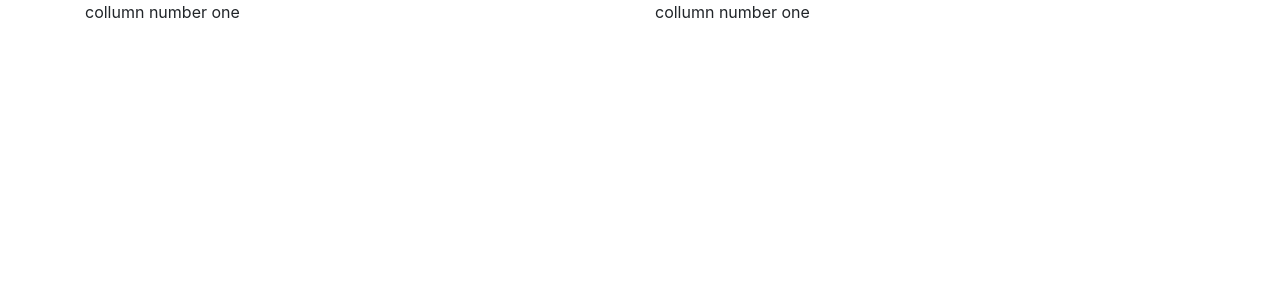
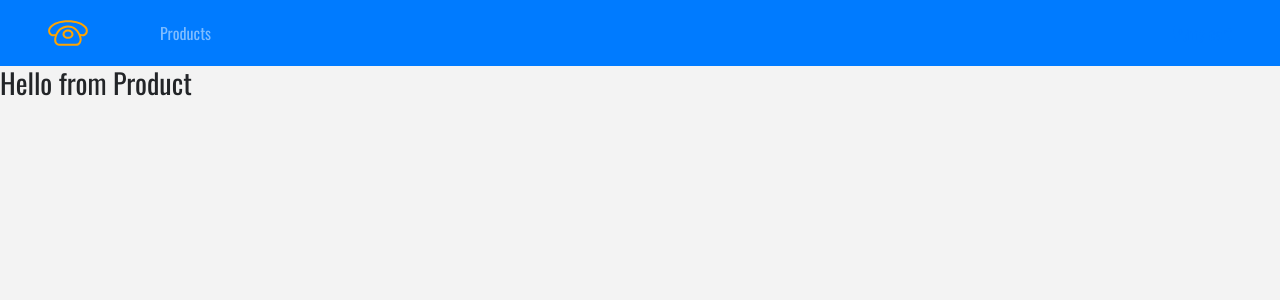
Before and after one commit to luissoldevilla/ecom-app, a React (Create React App) app: page / in a window 1280 px wide. Shown: the top 300 px of the page. Built offline with nearby package versions, Linux system fonts and the light colour scheme.

Commit message:
- Install awesome fonts - Install React Router - Integrated React Switch - added following routers   -Details   -Cart   -default - page not found   -Home page/ Products List   -Product - Navbar links completed

```diff
--- a/package.json
+++ b/package.json
@@ -6,6 +6,7 @@
     "bootstrap": "^4.2.1",
     "react": "^16.7.0",
     "react-dom": "^16.7.0",
+    "react-router-dom": "^4.3.1",
     "react-scripts": "2.1.3"
   },
   "scripts": {
--- a/public/index.html
+++ b/public/index.html
@@ -24,6 +24,9 @@
     -->
     <!-- google fonts -->
     <link href="https://fonts.googleapis.com/css?family=Oswald|Poppins" rel="stylesheet">
+    <!-- font awesome -->
+    <link rel="stylesheet" href="https://use.fontawesome.com/releases/v5.6.3/css/all.css" integrity="sha384-UHRtZLI+pbxtHCWp1t77Bi1L4ZtiqrqD80Kn4Z8NTSRyMA2Fd33n5dQ8lWUE00s/" crossorigin="anonymous">
+
     <title>React Ecom</title>
   </head>
   <body>
--- a/src/App.css
+++ b/src/App.css
@@ -1,32 +1,27 @@
-.App {
-  text-align: center;
+:root {
+  --mainBlue: #2a2a72;
+  --lightBlue: #009ffd;
+  --mainWhite: #f3f3f3;
+  --mainDark: #232528;
+  --mainYellow: #ffa400;
 }
 
-.App-logo {
-  animation: App-logo-spin infinite 20s linear;
-  height: 40vmin;
+body {
+  font-family: 'Oswald', sans-serif !important;
+  background: var(--mainWhite) !important;
+  color: var(--mainDark) !important;
 }
 
-.App-header {
-  background-color: #282c34;
-  min-height: 100vh;
-  display: flex;
-  flex-direction: column;
-  align-items: center;
-  justify-content: center;
-  font-size: calc(10px + 2vmin);
-  color: white;
+.text-title {
+  font-family: 'Poppins', sans-serif;
+  letter-spacing: 0.3rem;
+  text-transform: uppercase;
 }
 
-.App-link {
-  color: #61dafb;
+.text-blue {
+  color: var(--mainBlue);
 }
 
-@keyframes App-logo-spin {
-  from {
-    transform: rotate(0deg);
-  }
-  to {
-    transform: rotate(360deg);
-  }
+.text-bright {
+  color: var(--lightBlue);
 }
--- a/src/App.js
+++ b/src/App.js
@@ -1,17 +1,26 @@
 import React, { Component } from 'react';
+import {Switch,Route} from 'react-router-dom';
 import logo from './logo.svg';
 import './App.css';
 import 'bootstrap/dist/css/bootstrap.min.css';
+import Navbar from './components/Navbar';
+import ProductList from './components/ProductList';
+import Details from './components/Details';
+import Cart from './components/Cart';
+import Default from './components/Default';
 
 class App extends Component {
   render() {
     return (
-      <div className="container">
-        <div className="row">
-          <div className="col-6">collumn number one</div>
-          <div className="col-6">collumn number one</div>
-        </div>
-      </div>
+      <React.Fragment>
+        <Navbar />
+        <Switch>
+          <Route exact path="/" component={ProductList} />
+          <Route path="/details" component={Details} />
+          <Route path="/cart" component={Cart} />
+          <Route component={Default} />
+        </Switch>
+      </React.Fragment>
     );
   }
 }
--- /dev/null
+++ b/src/components/Cart.js
@@ -0,0 +1,11 @@
+import React, { Component } from 'react'
+
+export default class Cart extends Component {
+  render() {
+    return (
+      <div>
+        <h3>Hello from Cart</h3>
+      </div>
+    )
+  }
+}
--- /dev/null
+++ b/src/components/Default.js
@@ -0,0 +1,11 @@
+import React, { Component } from 'react'
+
+export default class Default extends Component {
+  render() {
+    return (
+      <div>
+        <h3>page not found</h3>
+      </div>
+    )
+  }
+}
--- /dev/null
+++ b/src/components/Details.js
@@ -0,0 +1,11 @@
+import React, { Component } from 'react'
+
+export default class Details extends Component {
+  render() {
+    return (
+      <div>
+        <h3>Hello from Details</h3>
+      </div>
+    )
+  }
+}
--- /dev/null
+++ b/src/components/Navbar.js
@@ -0,0 +1,33 @@
+import React, { Component } from 'react'
+import {Link} from 'react-router-dom';
+import logo from '../logo.svg';
+
+
+export default class Navbar extends Component {
+  render() {
+    return (
+      <nav className="navbar navbar-expand-sm bg-primary navbar-dark px-sm-5">
+      {/*
+      https://www.iconfinder.com/icons/1243689/call_phone_icon
+      Creative Commons (Attribution 3.0 Unported);
+      https://www.iconfinder.com/Makoto_msk */}
+      <Link to="/">
+        <img src={logo} alt="store" className="navbar-brand" />
+      </Link>
+      <ul className="navbar-nav align-items-center">
+        <li className="nav-item ml-5">
+          <Link to="/" className="nav-link">
+            Products
+          </Link>
+        </li>
+      </ul>
+      <Link to='/cart' className="ml-auto">
+        <buttom>
+          <i className="fas fa-cart-plus" />
+          my cart
+        </buttom>
+      </Link>
+      </nav>
+    );
+  }
+}
--- /dev/null
+++ b/src/components/Product.js
@@ -0,0 +1,11 @@
+import React, { Component } from 'react'
+
+export default class Product extends Component {
+  render() {
+    return (
+      <div>
+        <h3>Hello from Product</h3>
+      </div>
+    )
+  }
+}
--- /dev/null
+++ b/src/components/ProductList.js
@@ -0,0 +1,11 @@
+import React, { Component } from 'react'
+import Product from './Product'
+export default class ProductList extends Component {
+  render() {
+    return (
+      <div>
+        <Product />
+      </div>
+    )
+  }
+}
--- a/src/index.js
+++ b/src/index.js
@@ -2,9 +2,15 @@
 import ReactDOM from 'react-dom';
 import './index.css';
 import App from './App';
+import { BrowserRouter as Router } from 'react-router-dom';
 import * as serviceWorker from './serviceWorker';
 
-ReactDOM.render(<App />, document.getElementById('root'));
+ReactDOM.render(
+  <Router>
+    <App />
+  </Router>,
+  document.getElementById('root')
+);
 
 // If you want your app to work offline and load faster, you can change
 // unregister() to register() below. Note this comes with some pitfalls.
```
Also changed, not shown: 1 other file (tests, documents, lock files or other folders).
